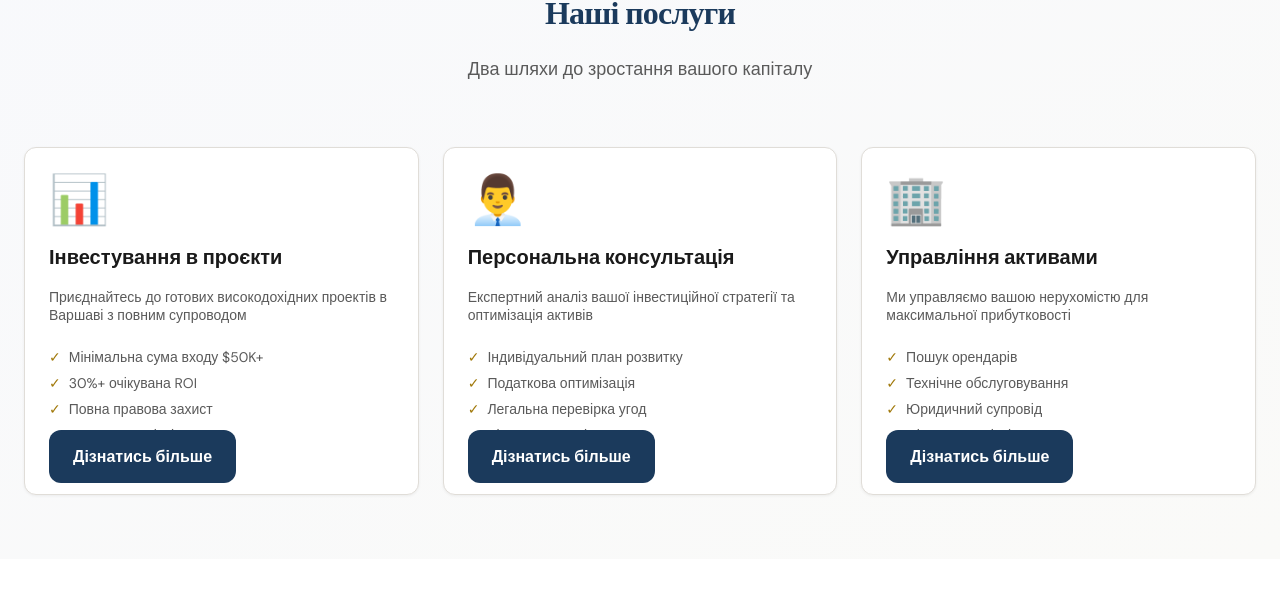
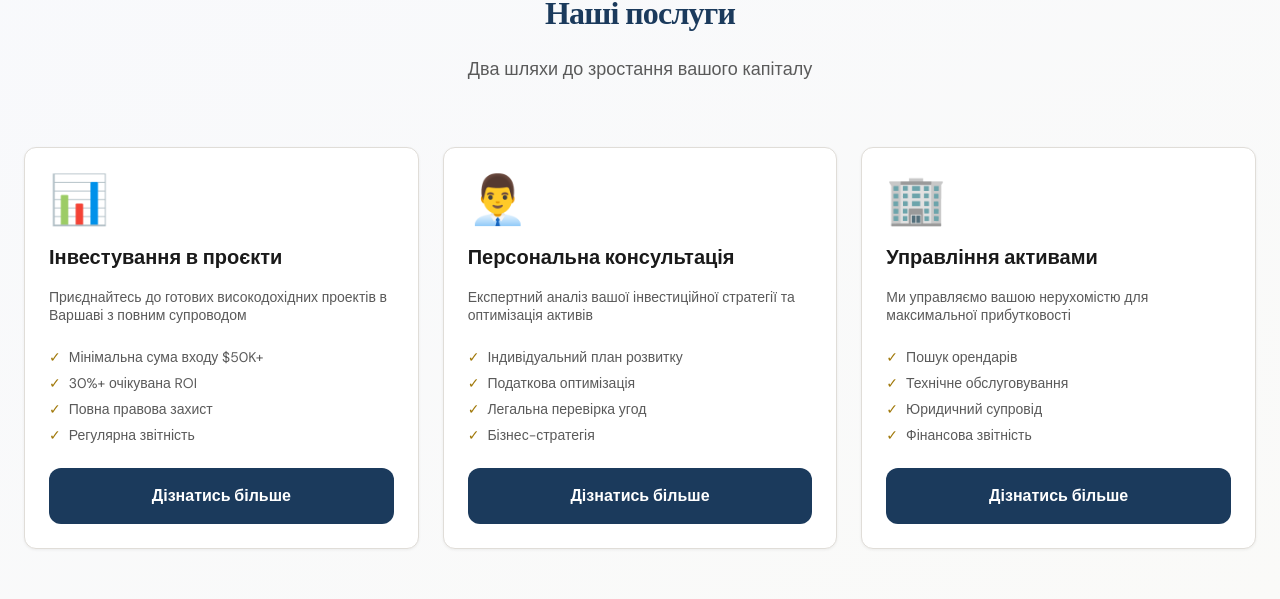
Before and after one commit to bibabum/sis-website, a Next.js app: page / in a window 1280 px wide. Shown: the part 1426-2025 px from the top of the page. Built offline with nearby package versions, Linux system fonts and the light colour scheme.

Commit message:
Fix: flex column layout on service cards to prevent button overlap

```diff
--- a/app/page.tsx
+++ b/app/page.tsx
@@ -208,12 +208,12 @@ export default function Home() {
                   key={service.id}
                   variants={itemVariants}
                   onClick={() => setSelectedService(service.id.toString())}
-                  className="card-base p-lg text-left h-full hover:border-gold-600 group cursor-pointer"
+                  className="card-base p-lg text-left h-full hover:border-gold-600 group cursor-pointer flex flex-col overflow-visible"
                 >
                   <div className="text-4xl mb-md">{service.icon}</div>
                   <h3 className="mb-md group-hover:text-gold-600 transition-colors">{service.title}</h3>
                   <p className="text-sm text-text-secondary mb-lg">{service.description}</p>
-                  <ul className="space-y-sm text-sm">
+                  <ul className="space-y-sm text-sm flex-grow mb-lg">
                     {service.features.map((feat, fidx) => (
                       <li key={fidx} className="flex gap-sm text-text-secondary">
                         <span className="text-gold-600 flex-shrink-0">✓</span>
@@ -221,7 +221,7 @@ export default function Home() {
                       </li>
                     ))}
                   </ul>
-                  <Link href="/contact" className="btn-primary w-full text-center mt-2xl">
+                  <Link href="/contact" className="btn-primary w-full text-center mt-auto">
                     Дізнатись більше
                   </Link>
                 </motion.button>
```
